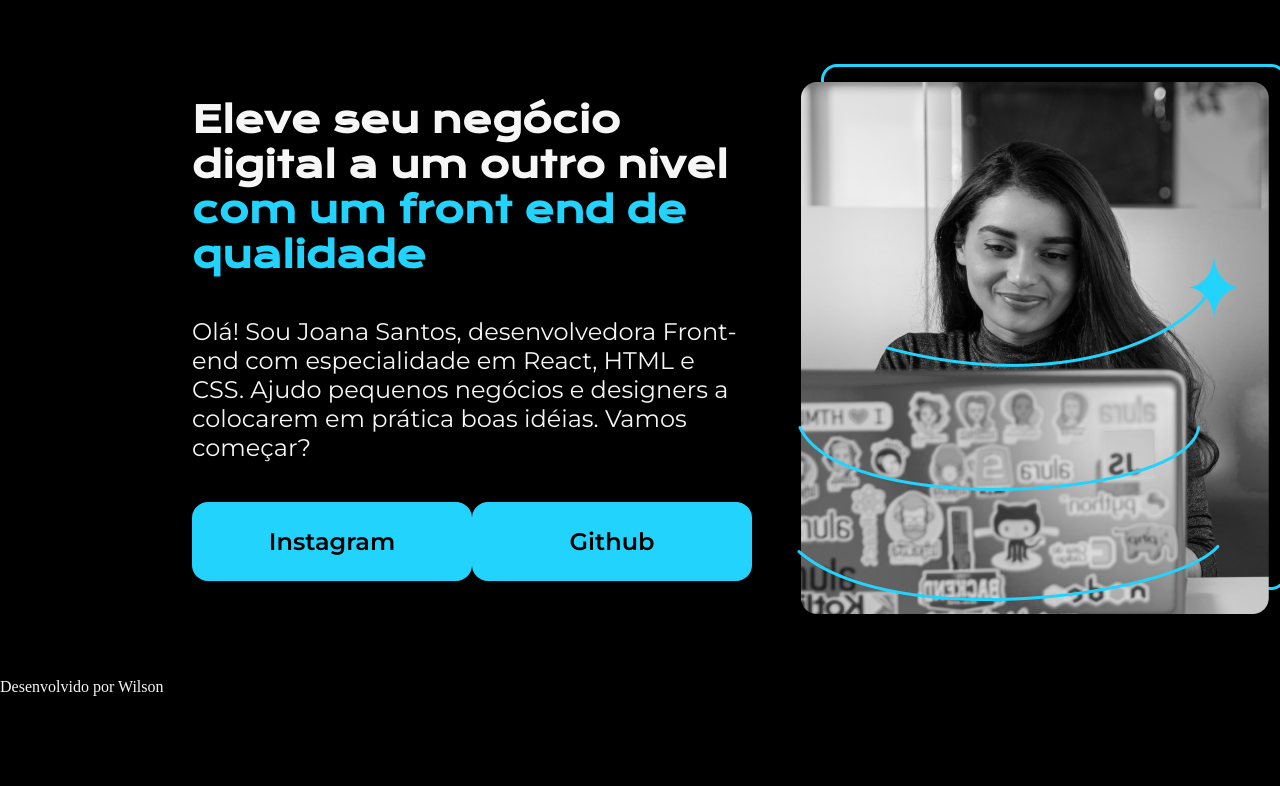
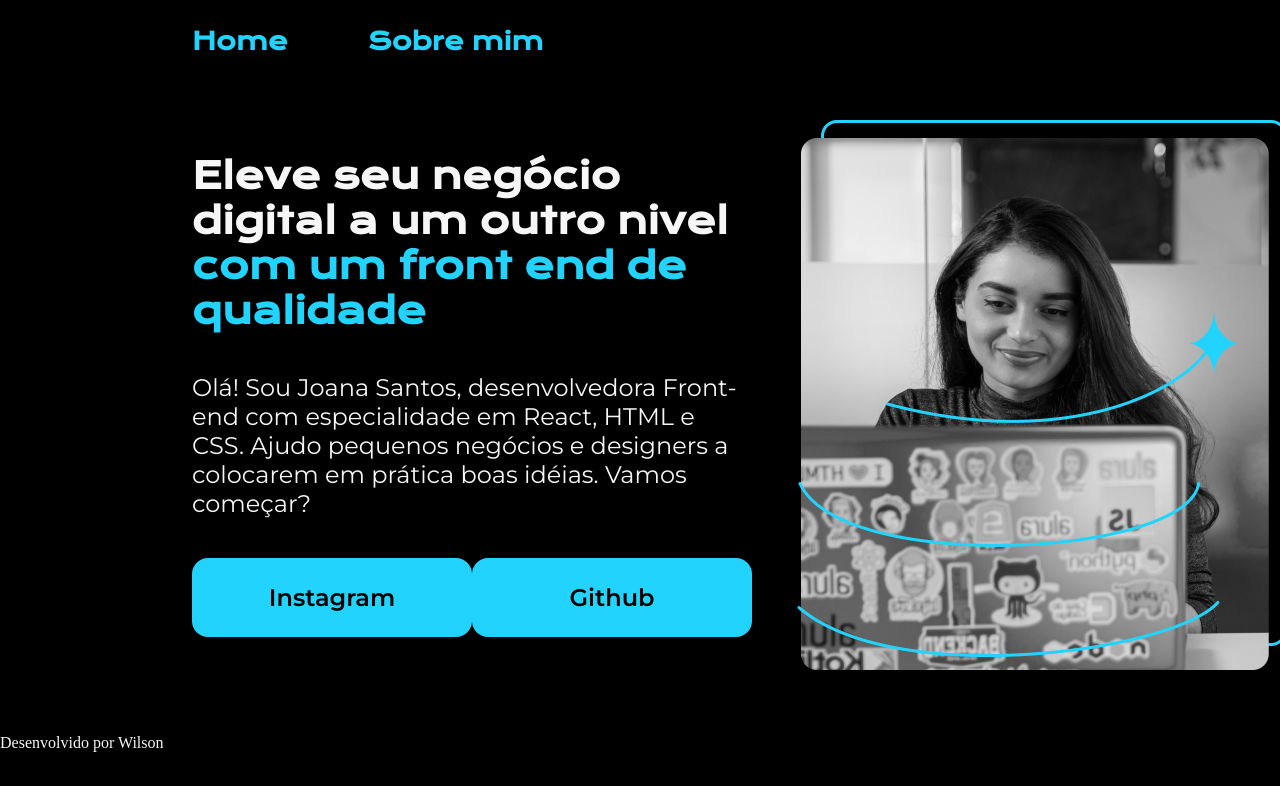
Before and after one commit to w2costa/aula-24-02-2026, a plain HTML site: page index.html in a window 1280 px wide. Drawn offline with nearby package versions, Linux system fonts and the light colour scheme.

Commit message:
Adiccionado o menu com JS

```diff
--- a/css/styles.css
+++ b/css/styles.css
@@ -18,6 +18,24 @@
 body {
     background-color: var(--cor-secundaria);
     color: var(--cor-primaria);
+}
+
+.cabecalho {
+    padding: 2% 0% 0% 15%;
+}
+
+.cabecalho__menu {
+    display: flex;
+    gap: 80px;
+}
+
+.cabecalho__menu__link {
+    text-decoration: none;
+    color: var(--cor-terciaria);
+    font-family: var(--fonte-secundaria);
+    font-size: 1.5rem;
+    font-weight: 600;
+
 }
 
 .apresentacao {
--- a/index.html
+++ b/index.html
@@ -6,15 +6,18 @@
     <meta name="viewport" content="width=device-width, initial-scale=1.0">
     <title>Home</title>
     <link rel="stylesheet" href="css/styles.css">
+    <script src="main.js"></script>
 </head>
 
-<body>
-    <header></header>
+<body onload="menu()">
+    <header class="cabecalho" id="menu__container"></header>
     <main class="apresentacao">
         <section class="apresentacao__conteudo">
             <h1 class="apresentacao__conteudo__titulo">Eleve seu negócio digital a um outro nivel
-                <strong class="titulo__destaque">com um front end de qualidade</strong></h1>
-            <p class="apresentacao__conteudo__texto">Olá! Sou Joana Santos, desenvolvedora Front-end com especialidade em
+                <strong class="titulo__destaque">com um front end de qualidade</strong>
+            </h1>
+            <p class="apresentacao__conteudo__texto">Olá! Sou Joana Santos, desenvolvedora Front-end com especialidade
+                em
                 React, HTML e CSS. Ajudo pequenos negócios e designers a colocarem em
                 prática boas idéias. Vamos começar?</p>
             <div class="apresentacao__links">
--- /dev/null
+++ b/main.js
@@ -0,0 +1,9 @@
+function menu() {
+    fetch('menu.html')
+        .then(response => response.text())
+        .then(data => {
+            document.getElementById('menu__container').innerHTML = data;
+        });
+
+    console.log("<body> is fully loaded and parsed!");
+}
--- /dev/null
+++ b/menu.html
@@ -0,0 +1,4 @@
+<nav class="cabecalho__menu">
+    <a class="cabecalho__menu__link" href="index.html">Home</a>
+    <a class="cabecalho__menu__link" href="sobre.html">Sobre mim</a>
+</nav>
```
Also changed, not shown: sobre.html (added, +37 -0 lines).
